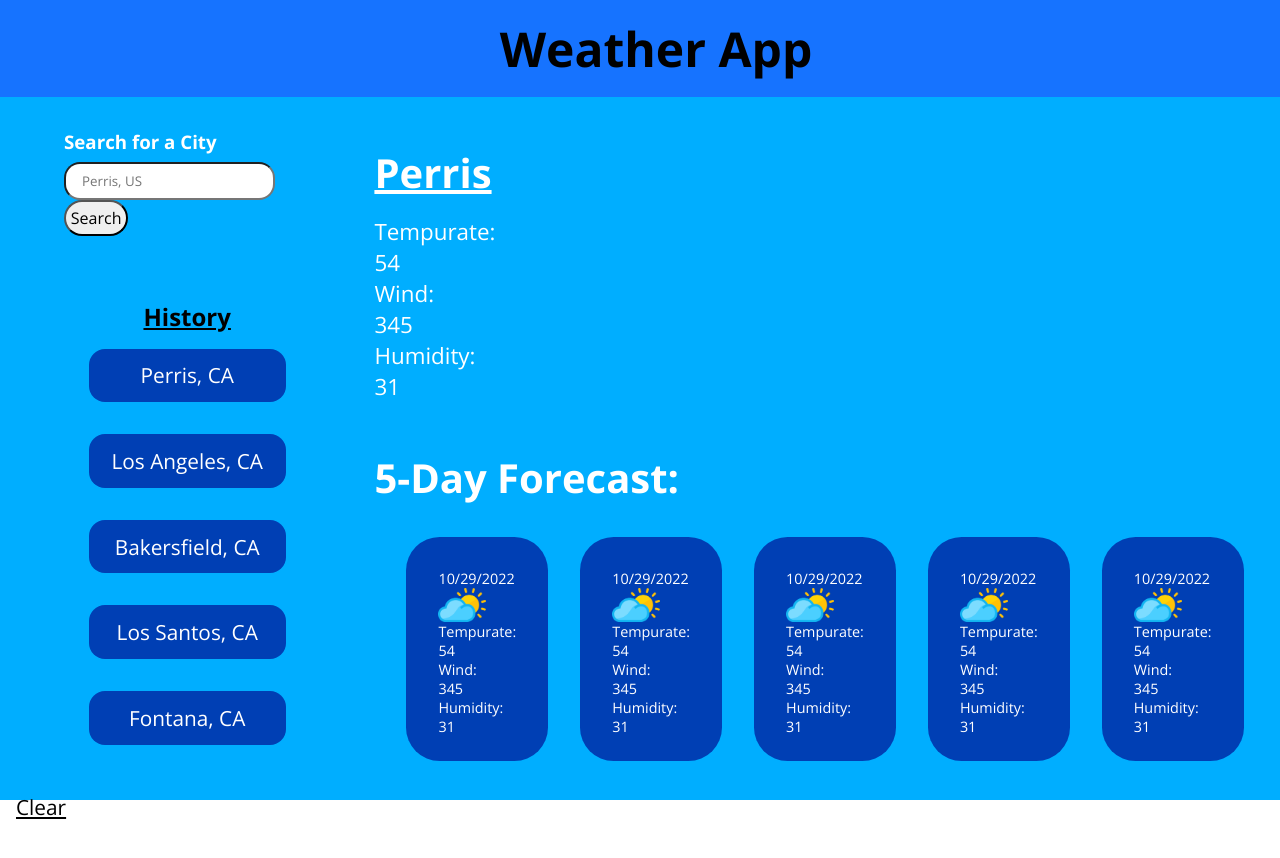
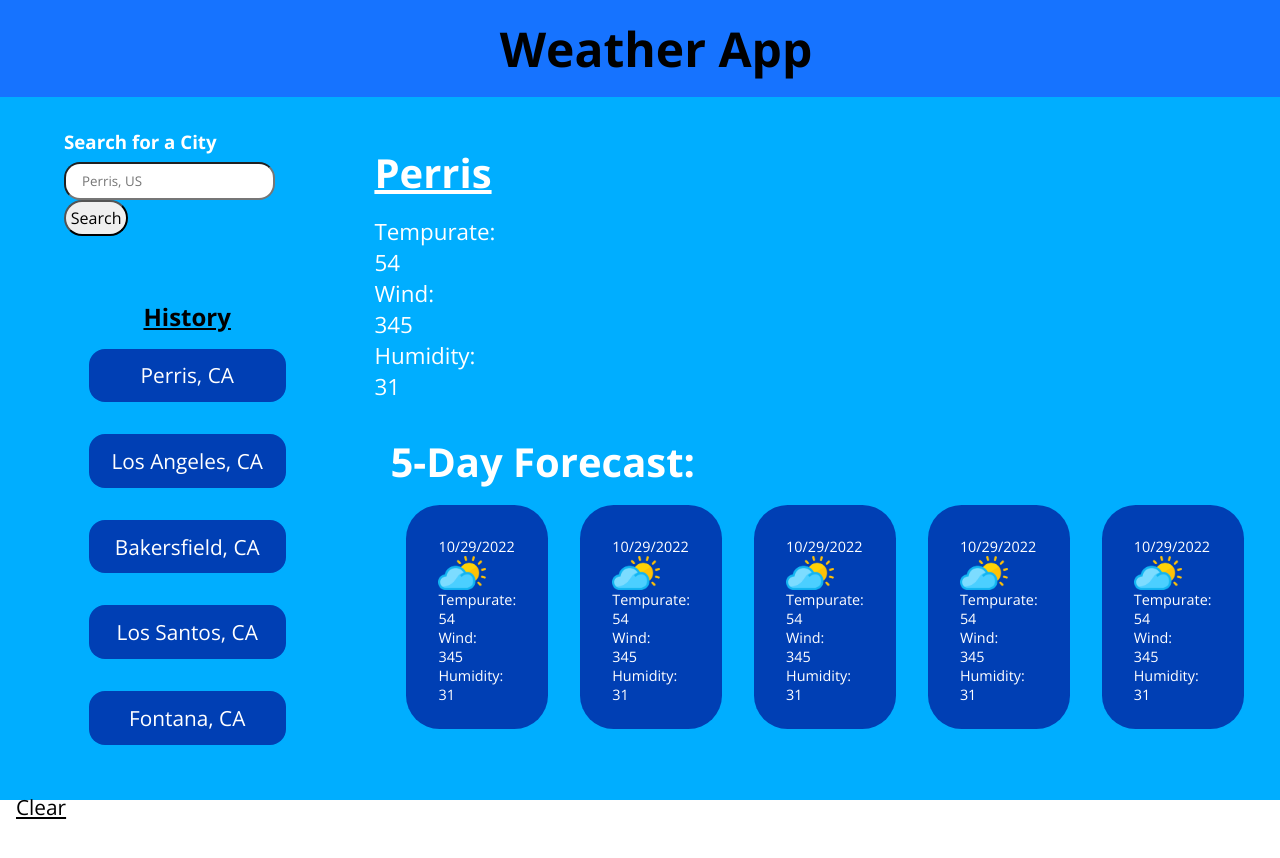
Before and after one commit to TDGLU/Weather-App, a plain HTML site: page index.html in a window 1280 px wide. Shown: the top 858 px of the page. Drawn offline with nearby package versions, Linux system fonts and the light colour scheme; no server answers.

Commit message:
fixed positioning of 5 day forecast cards

```diff
--- a/assets/css/style.css
+++ b/assets/css/style.css
@@ -137,7 +137,7 @@ main section {
 
 .five-day-forcast-title {
   font-size: 2.5rem;
-  padding: 1rem 0;
+  padding: 0 0 0 1rem;
   margin: 0rem 0 0;
 }
 
```
